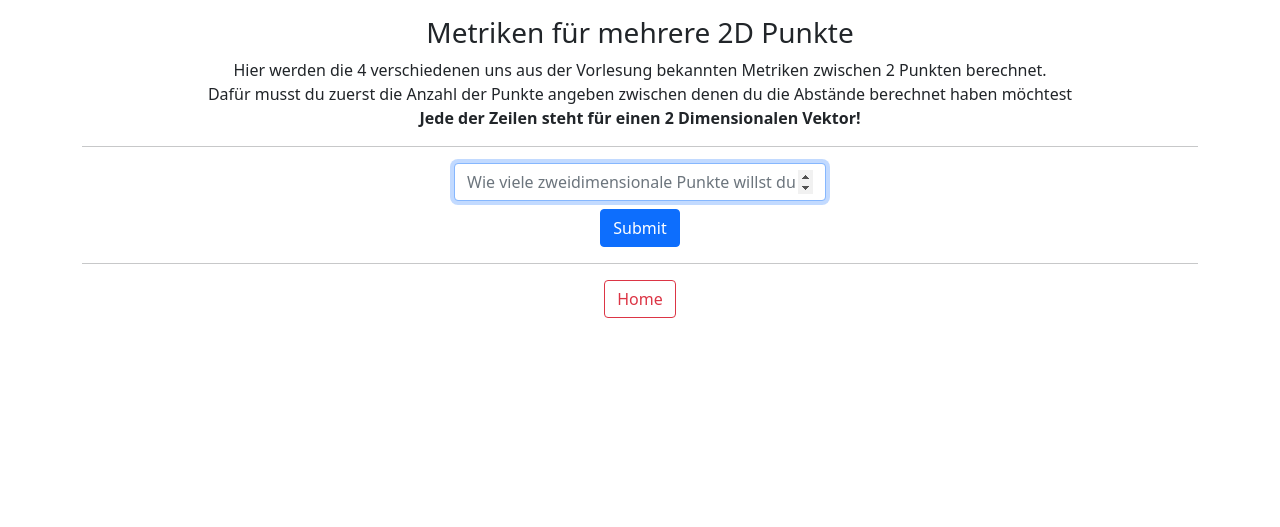
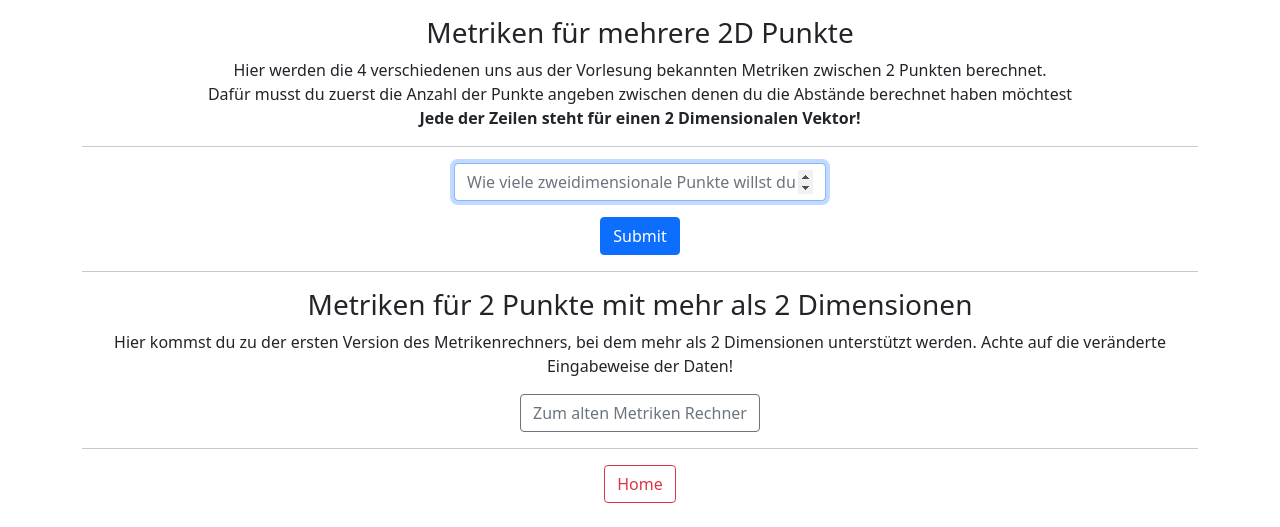
Before and after one commit to Hundsmuhlen/SCM-Rechner, a Flask app: page /metriken-multi-settings in a window 1280 px wide. Shown: the part 277-804 px from the top of the page. Before the commit the page ends 595 px from the top, so only its background shows below. Run offline with Flask 2, Linux system fonts and the light colour scheme.

```diff
--- a/templates/metriken_multi_settings.html
+++ b/templates/metriken_multi_settings.html
@@ -10,11 +10,17 @@
     <br>
     <hr>
 <form method="post" action="/metriken-multi-settings" class="form-inline">
-    <div class="form-group col-4 mx-auto mb-2">
+    <div class="form-group col-4 mx-auto mb-3">
         <input type="number" name="nr_of_points" placeholder="Wie viele zweidimensionale Punkte willst du eingeben?" class="form-control mx-auto text-center" autofocus>
     </div>
     <div class="col-4 mx-auto">
          <button class="btn btn-primary" type="submit">Submit </button>
     </div>
 </form>
+    <hr>
+    <h3>Metriken für 2 Punkte mit mehr als 2 Dimensionen</h3>
+    Hier kommst du zu der ersten Version des Metrikenrechners, bei dem mehr als 2 Dimensionen unterstützt werden.
+    Achte auf die veränderte Eingabeweise der Daten!
+    <br>
+    <a class="btn btn-outline-secondary mt-3" href="/metriken-dimensions" role="button">Zum alten Metriken Rechner</a>
 {%  endblock %}
--- a/templates/new_index.html
+++ b/templates/new_index.html
@@ -25,11 +25,13 @@
             <hr>
             {% block body %}
                 Dieser Online Rechner hat ein paar der Algorithmen, die wir in SCM haben implementiert. Bis jetzt sind
-                die verschiedenen Metriken zu zwei Punkten von beliebig vielen Dimensionen möglich und die Minimal
+                die verschiedenen Metriken zu zwei Punkten von beliebig vielen Dimensionen möglich und die minimal
                 überdeckenden Kreise von 2 Punkten und mit dem Mittelpunkt für 3 Punkte. Du kannst aber auch mehr Punkte
                 eingeben, aber nur 2-Dimensionale Punkte auf der Ebene. Was anderes hatten wir sowieso nicht. Außerdem
-                kannst du dir die verschiedene Metriken zwischen beliebig vielen 2 Dimensionalen Punkten anzeigne lassen
-                und das verschärft Dominanzkriterium für beliebig viele Punkte überprüfen. Weitere Funktionen folgen noch<br>
+                kannst du dir die verschiedene Metriken zwischen beliebig vielen 2 Dimensionalen Punkten anzeigen lassen
+                und das verschärft Dominanzkriterium für beliebig viele Punkte überprüfen. Auf zusammenhängenden gewichteten
+                Graphen kannst du dir die Spaltensummen (für Medianprobleme) und Maximalwerte (Centerprobleme) ausgeben lassen.
+                Auch werden automatisch die gewichteten Matrizen für dich berechnet. Weitere Funktionen folgen noch.<br>
                 Statt eines Kommas musst du einen Punkt eingeben bei nicht natürlichen Zahlen. <br>
                 Solltest du einen Fehler vom Server bekommen, gehe einfach wieder zurück.
                 <br>
```
Also changed, not shown: templates/median_results.html (+9 -0 lines), templates/mp_und_radius_results.html (+5 -7 lines).
